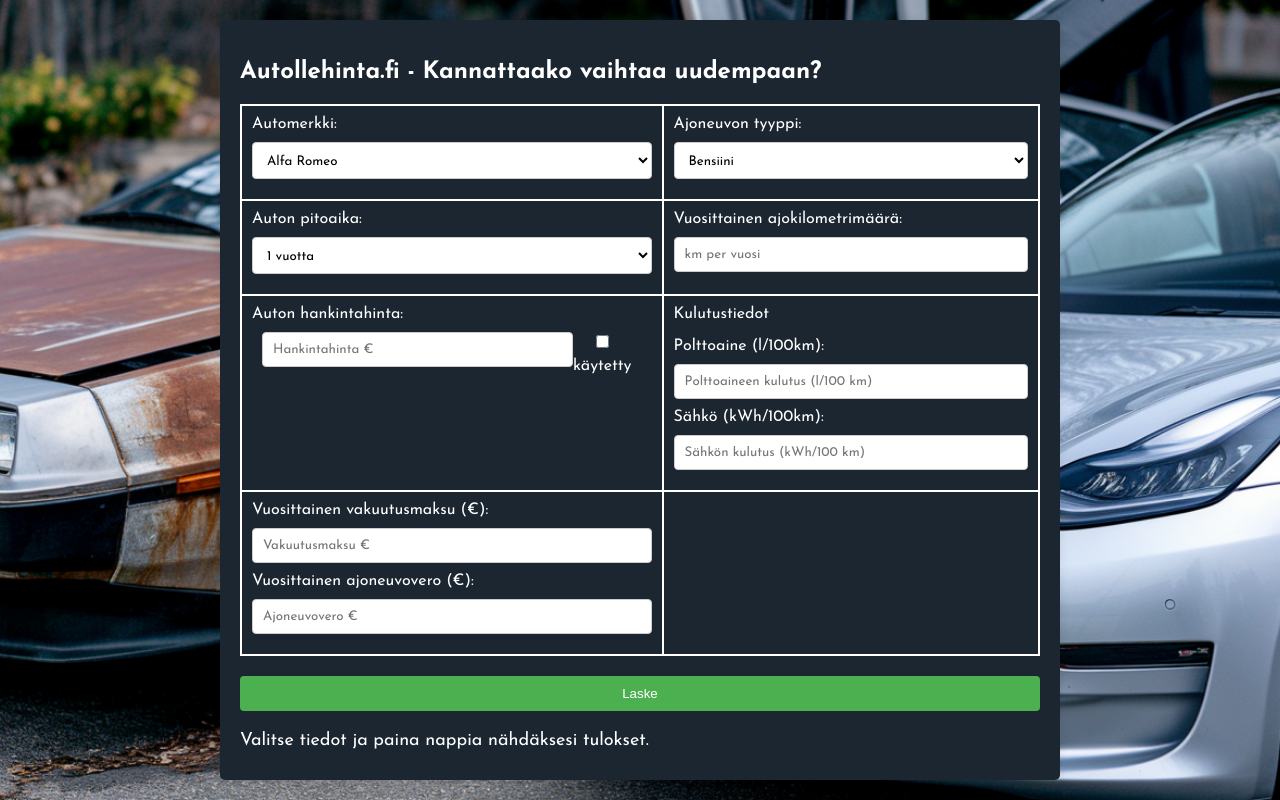
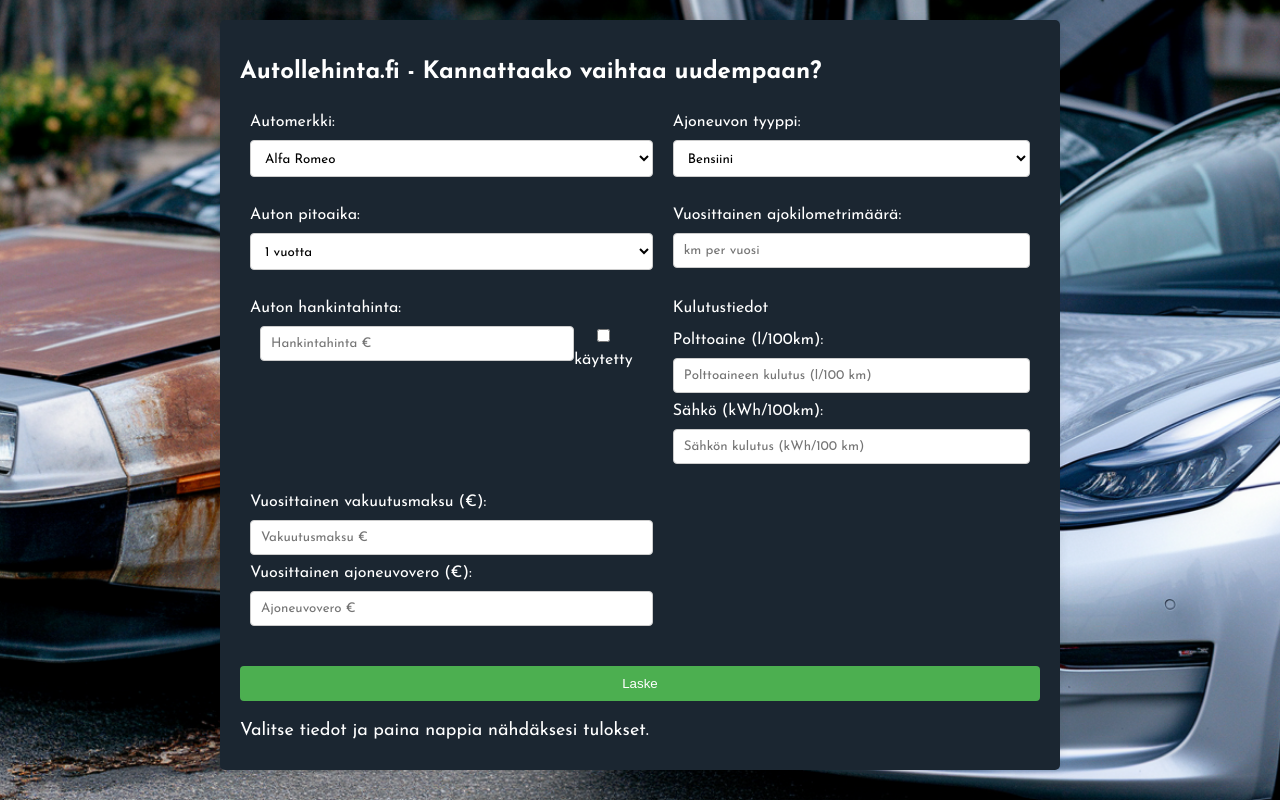
Before and after one commit to ArtoVuori/autollehinta, a plain HTML site: page index.html in a window 1280 px wide. Drawn offline with Linux system fonts and the light colour scheme.

Commit message:
white borders off

```diff
--- a/style.css
+++ b/style.css
@@ -25,14 +25,14 @@ body {
     width: 100%;
     border-collapse: collapse; /* Ensures that borders are merged */
     margin-bottom: 20px;
-    border: 2px solid white !important;
+    /* border: 2px solid white !important; */
 }
 
 .form-table td { /* Ensure both table and cells get borders */
     padding: 10px;
     vertical-align: top;
     color: #fff; /* Asetetaan fontin väriksi valkoinen */
-    border: 2px solid white !important; /* Adding a 2px solid white border */
+    /* border: 2px solid white !important; /* Adding a 2px solid white border */ */
 }
 
 /* Lomakekenttien perusasetukset */
```
